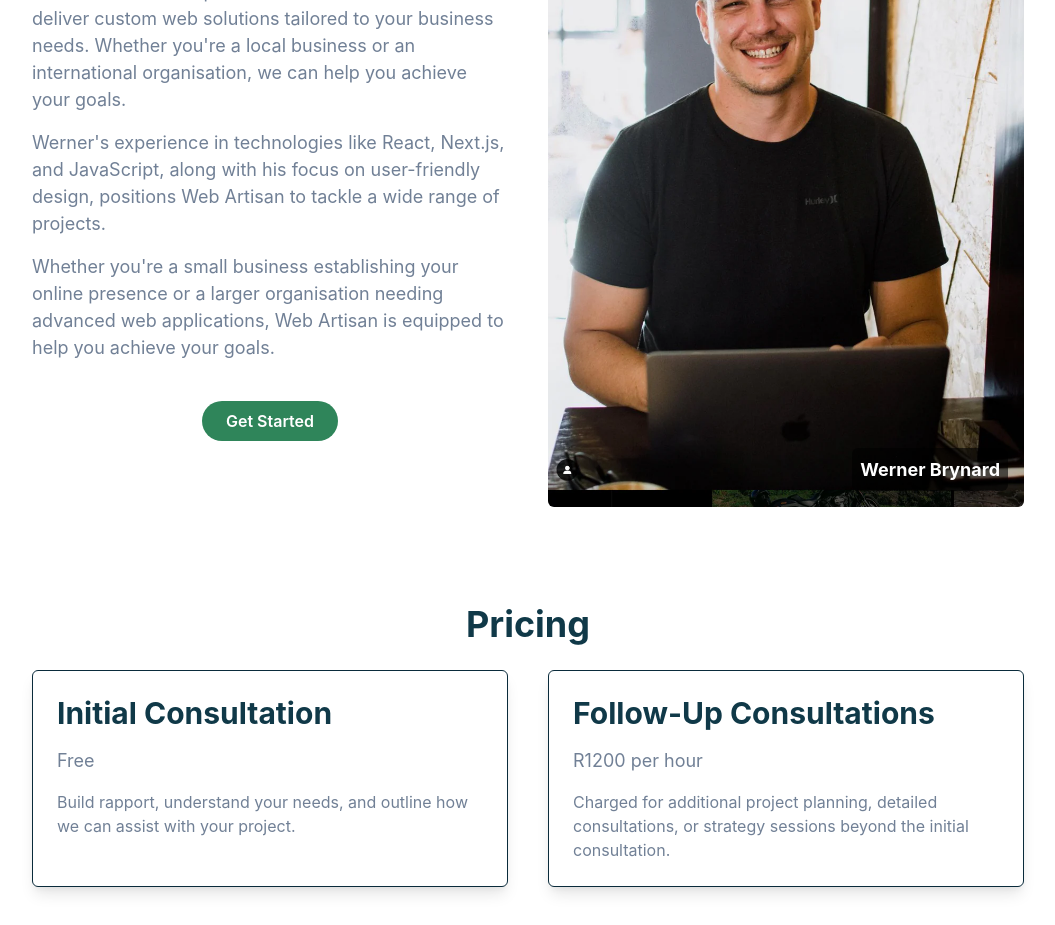
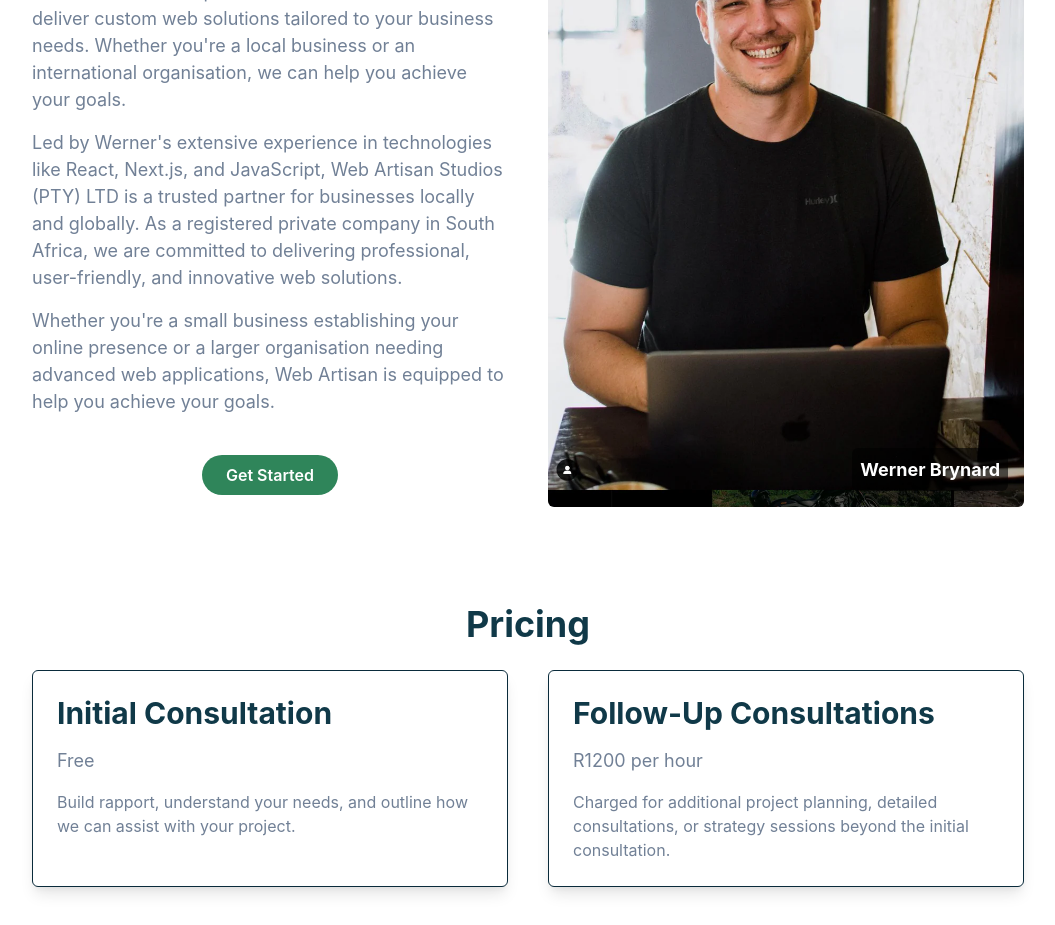
Before and after one commit to wernerbrynard/web-artisan, a Next.js app: page / in a window 1280 px wide. Shown: the part 940-1865 px from the top of the page, without its empty margins (112-1167 px from the left). Built offline with nearby package versions, Linux system fonts and the light colour scheme; no server answers.

Commit message:
Updated about me on home page

```diff
--- a/package.json
+++ b/package.json
@@ -8,7 +8,8 @@
     "start": "next start",
     "export": "next export",
     "lint": "next lint",
-    "postbuild": "next-sitemap"
+    "postbuild": "next-sitemap",
+    "deploy": "npm run build && firebase deploy --only hosting"
   },
   "dependencies": {
     "@chakra-ui/icons": "^2.1.1",
--- a/src/components/AboutMe.js
+++ b/src/components/AboutMe.js
@@ -1,5 +1,4 @@
-// src/components/AboutMe.js
-'use client'
+'use client';
 
 import {
   Container,
@@ -12,8 +11,8 @@ import {
   Box,
   useBreakpointValue,
   useColorModeValue,
-} from '@chakra-ui/react'
-import ScrollToContactButton from './ScrollToContactButton'
+} from '@chakra-ui/react';
+import ScrollToContactButton from './ScrollToContactButton';
 
 export default function AboutMe() {
   return (
@@ -30,7 +29,7 @@ export default function AboutMe() {
             At Web Artisan, proudly based in Cape Town, we combine creative expertise with technical know-how to deliver custom web solutions tailored to your business needs. Whether you&apos;re a local business or an international organisation, we can help you achieve your goals.
           </Text>
           <Text color={'var(--text-light-color)'} fontSize={'lg'}>
-            Werner&apos;s experience in technologies like React, Next.js, and JavaScript, along with his focus on user-friendly design, positions Web Artisan to tackle a wide range of projects.
+            Led by Werner&apos;s extensive experience in technologies like React, Next.js, and JavaScript, Web Artisan Studios (PTY) LTD is a trusted partner for businesses locally and globally. As a registered private company in South Africa, we are committed to delivering professional, user-friendly, and innovative web solutions.
           </Text>
           <Text color={'var(--text-light-color)'} fontSize={'lg'} mb={6}>
             Whether you&apos;re a small business establishing your online presence or a larger organisation needing advanced web applications, Web Artisan is equipped to help you achieve your goals.
@@ -64,5 +63,5 @@ export default function AboutMe() {
         </Flex>
       </SimpleGrid>
     </Container>
-  )
+  );
 }
```
Also changed, not shown: 1 other file (tests, documents, lock files or other folders).
